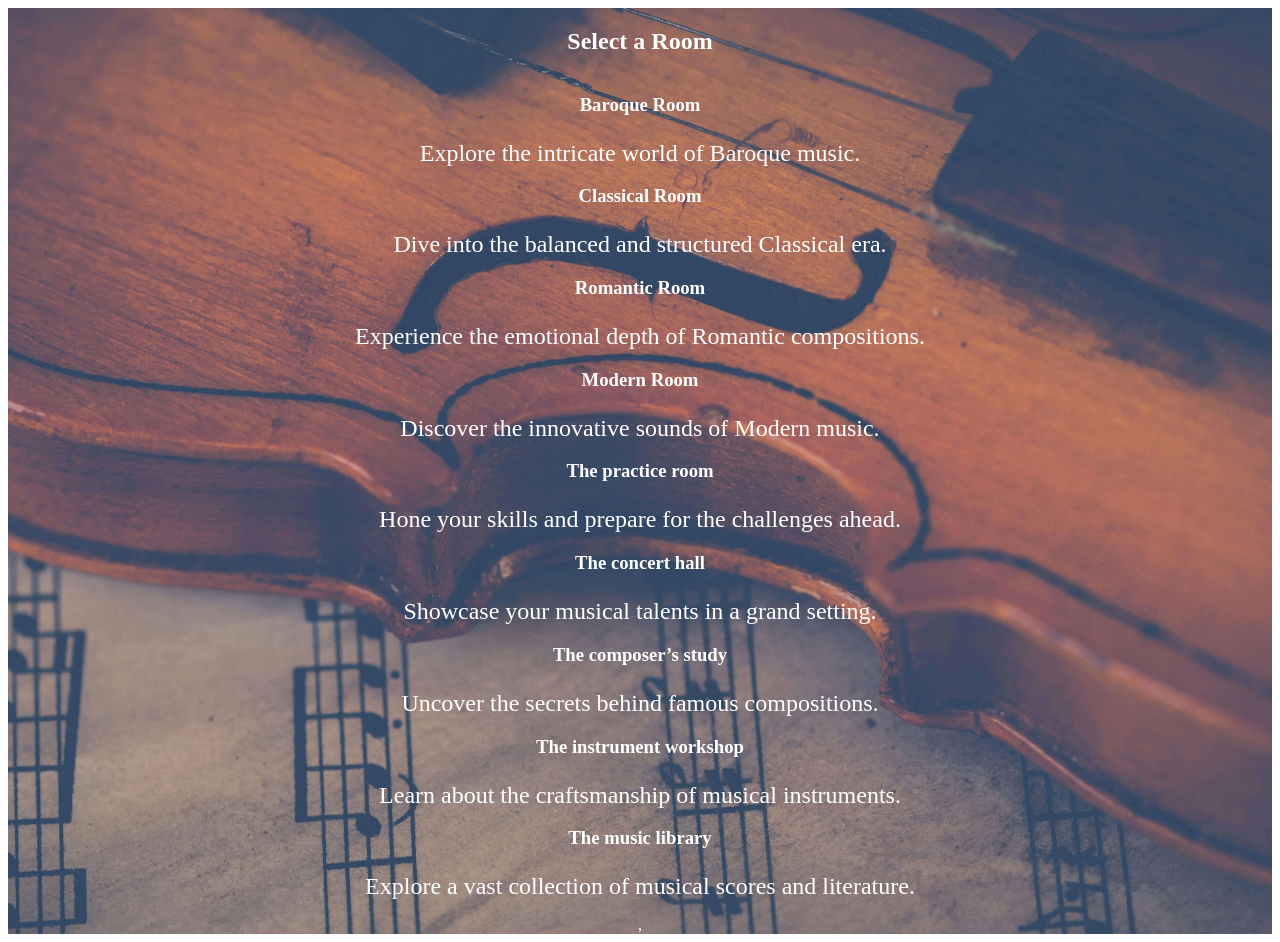
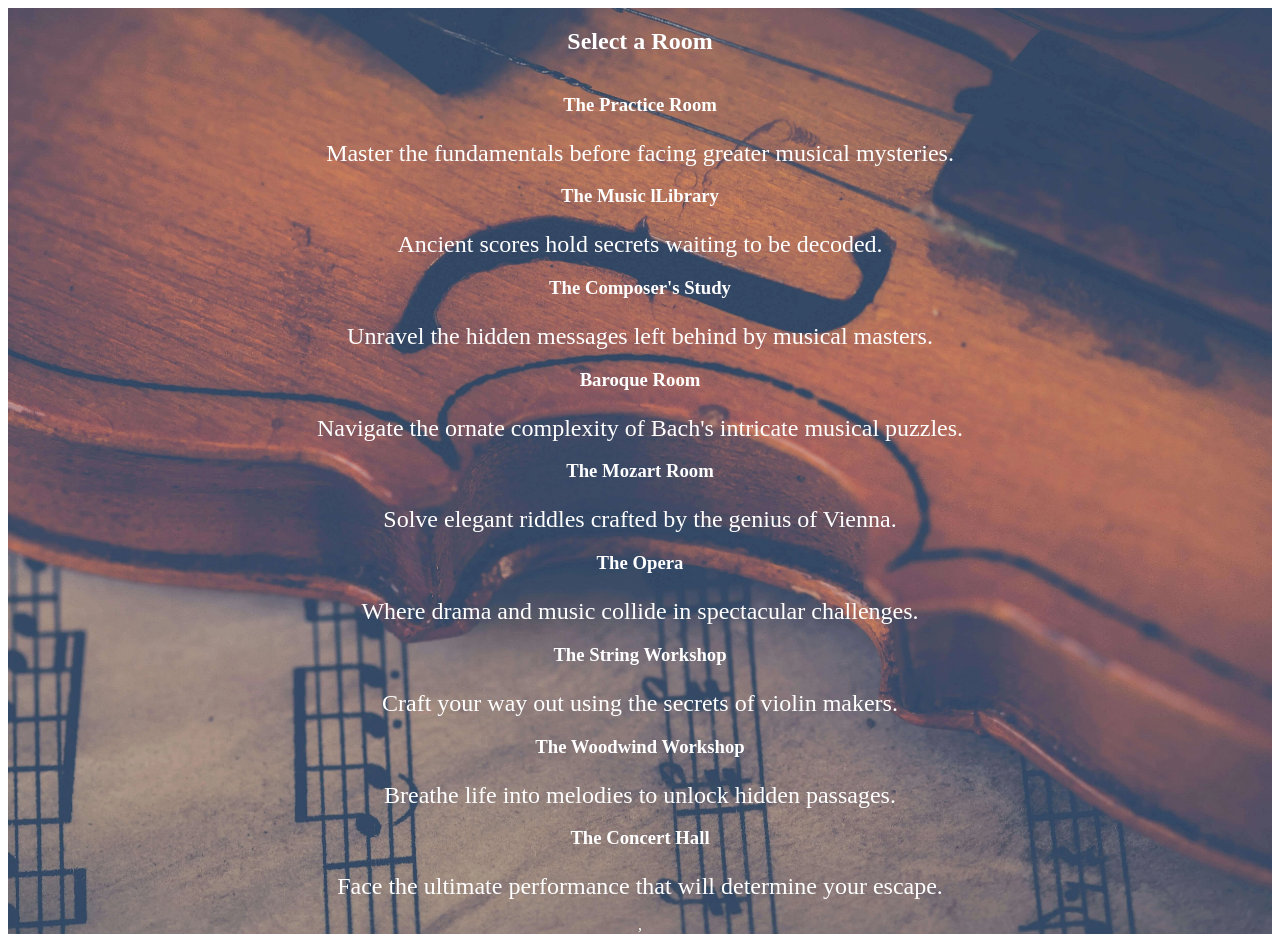
Before and after one commit to hannahro15/classical-music-themed-escape-room, a React (Vite) app in the folder music-escape-room/: page /rooms in a window 1280 px wide. Built offline with nearby package versions, Linux system fonts and the light colour scheme.

Commit message:
Amend the room names and descriptions

```diff
--- a/music-escape-room/src/rooms-grid.jsx
+++ b/music-escape-room/src/rooms-grid.jsx
@@ -6,40 +6,40 @@ function RoomsGrid() {
       <h2>Select a Room</h2>
             <div className="rooms-grid">
         <div className="room-card">
-          <h3>Baroque Room</h3>
-          <p>Explore the intricate world of Baroque music.</p>
+          <h3>The Practice Room</h3>
+          <p>Master the fundamentals before facing greater musical mysteries.</p>
         </div>
         <div className="room-card">
-          <h3>Classical Room</h3>
-          <p>Dive into the balanced and structured Classical era.</p>
+          <h3>The Music lLibrary</h3>
+          <p>Ancient scores hold secrets waiting to be decoded.</p>
         </div>
         <div className="room-card">
-          <h3>Romantic Room</h3>
-          <p>Experience the emotional depth of Romantic compositions.</p>
+          <h3>The Composer's Study</h3>
+          <p>Unravel the hidden messages left behind by musical masters.</p>
         </div>
         <div className="room-card">
-          <h3>Modern Room</h3>
-          <p>Discover the innovative sounds of Modern music.</p>
+          <h3>Baroque Room</h3>
+          <p>Navigate the ornate complexity of Bach's intricate musical puzzles.</p>
         </div>
         <div className="room-card">
-            <h3>The practice room</h3>
-            <p>Hone your skills and prepare for the challenges ahead.</p>
+          <h3>The Mozart Room</h3>
+          <p>Solve elegant riddles crafted by the genius of Vienna.</p>
         </div>
         <div className="room-card">
-            <h3>The concert hall</h3>
-            <p>Showcase your musical talents in a grand setting.</p>
+          <h3>The Opera</h3>
+          <p>Where drama and music collide in spectacular challenges.</p>
         </div>
         <div className="room-card">
-            <h3>The composer’s study</h3>
-            <p>Uncover the secrets behind famous compositions.</p>
+          <h3>The String Workshop</h3>
+          <p>Craft your way out using the secrets of violin makers.</p>
         </div>
         <div className="room-card">
-            <h3>The instrument workshop</h3>
-            <p>Learn about the craftsmanship of musical instruments.</p>
+          <h3>The Woodwind Workshop</h3>
+          <p>Breathe life into melodies to unlock hidden passages.</p>
         </div>
         <div className="room-card">
-            <h3>The music library</h3>
-            <p>Explore a vast collection of musical scores and literature.</p>
+          <h3>The Concert Hall</h3>
+          <p>Face the ultimate performance that will determine your escape.</p>
         </div>
       </div>
     </>
```
Lines whose indentation alone changed are shown as unchanged.
